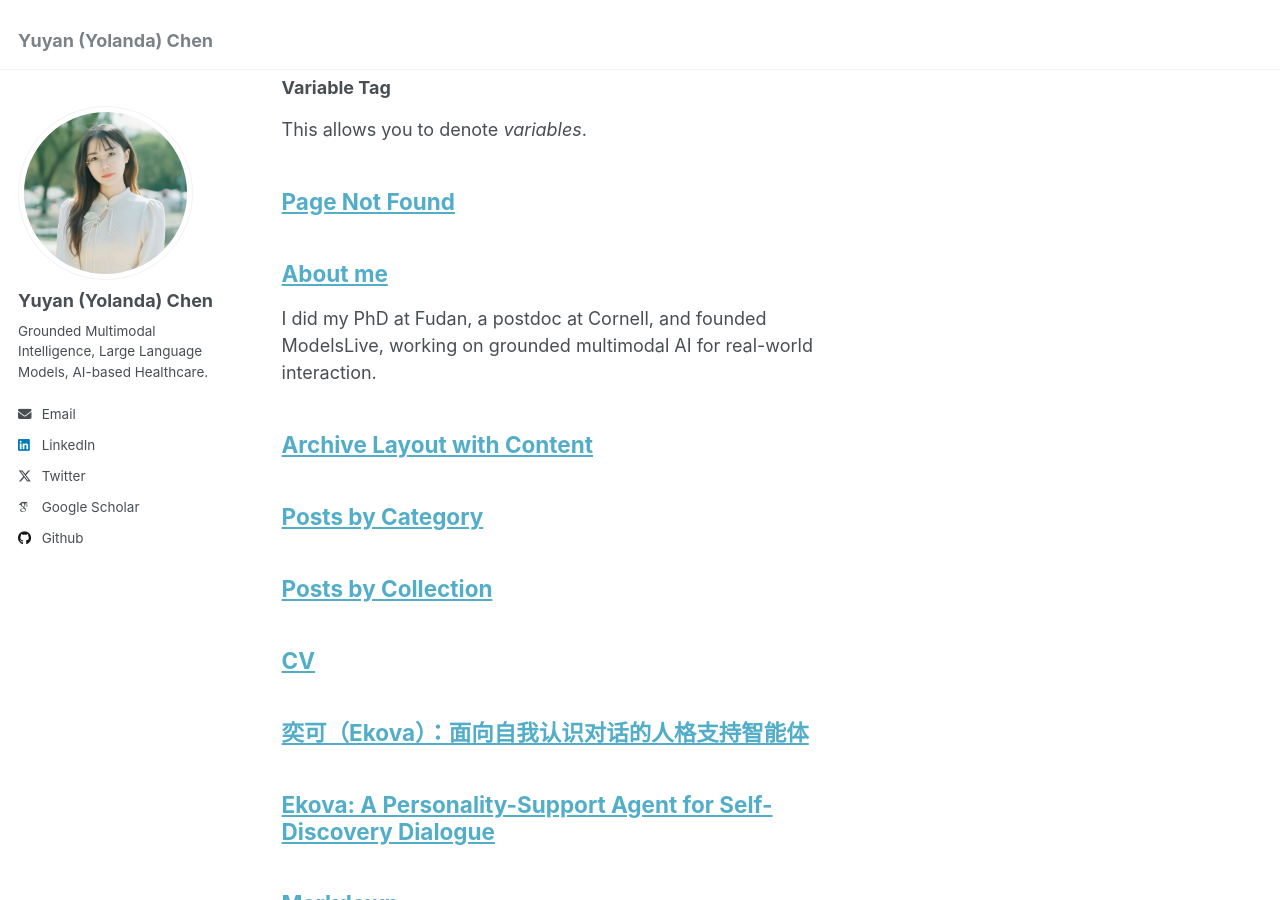
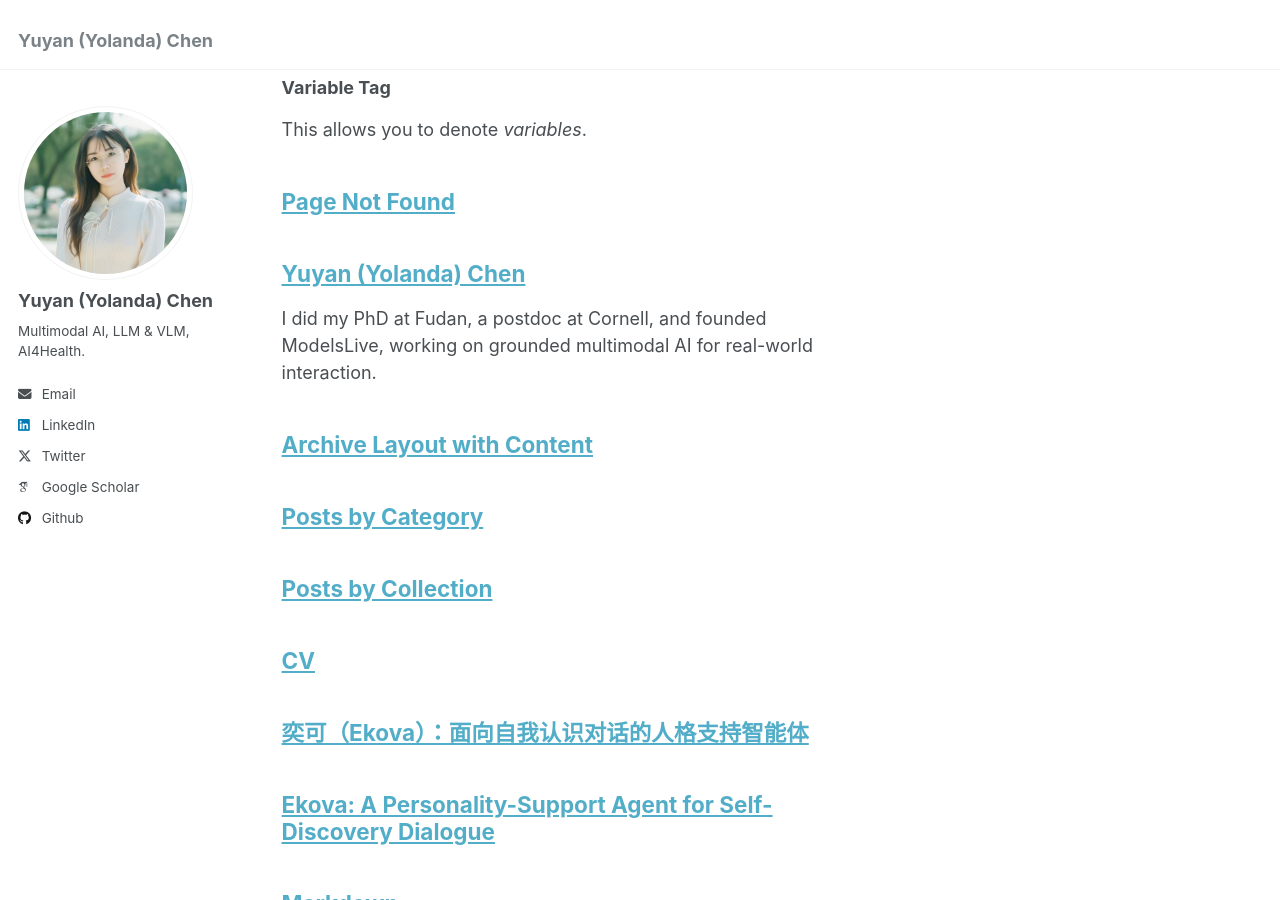
Before and after one commit to Yukyin/Yukyin.github.io, a Jekyll site: the page built from _pages/archive-layout-with-content.md, in a window 1280 px wide and 900 px high, scrolled down 4496 px. Built offline with Jekyll 4.4.1, drawn with Linux system fonts in a browser that asks for light colours; some web fonts are replaced.

Commit message:
Update homepage

```diff
--- a/_config.yml
+++ b/_config.yml
@@ -24,7 +24,7 @@
   avatar           : "cyy_new.jpg"
   name             : "Yuyan (Yolanda) Chen"
   pronouns         : # example: "she/her"
-  bio              : "Grounded Multimodal Intelligence, Large Language Models, AI-based Healthcare."
+  bio              : "Multimodal AI, LLM & VLM, AI4Health."
   location         : ""
   employer         : ""
   email            : "yolandachen0313@gmail.com"
```
Also changed, not shown: _pages/about.md (+2 -2 lines).
